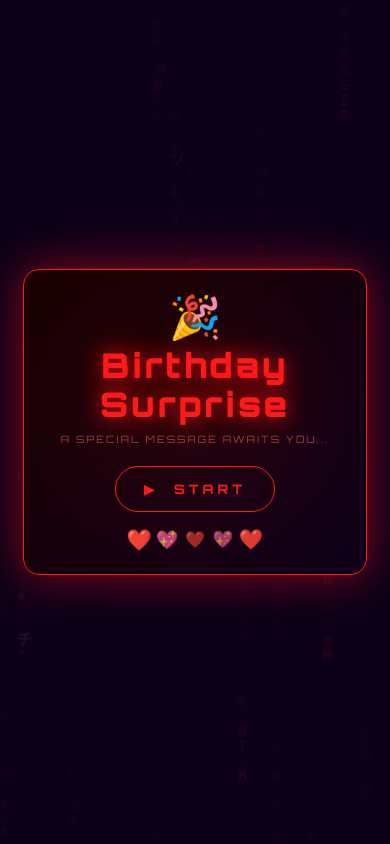
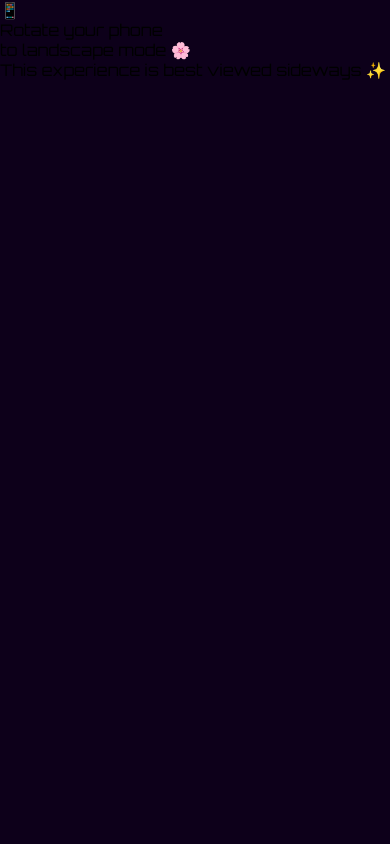
Before and after one commit to Grampx-afk/birthdaymatrix, a React (Create React App) app: page / in a window 390 px wide. Built offline with nearby package versions, Linux system fonts and the light colour scheme.

Commit message:
Update App.js

```diff
--- a/src/App.js
+++ b/src/App.js
@@ -7,11 +7,28 @@ import StarBackground from './components/StarBackground';
 import LoveNote from './components/LoveNote';
 import './App.css';
 
+function useIsPortrait() {
+  const check = () => window.innerWidth < window.innerHeight;
+  const [isPortrait, setIsPortrait] = useState(check);
+
+  useEffect(() => {
+    const handler = () => {
+      // Delay so browser finishes resizing after rotation
+      setTimeout(() => setIsPortrait(check()), 150);
+    };
+    window.addEventListener('resize', handler);
+    return () => window.removeEventListener('resize', handler);
+  }, []);
+
+  return isPortrait;
+}
+
 function App() {
   const [stage, setStage] = useState('popup');
   const [currentIndex, setCurrentIndex] = useState(0);
   const [phase, setPhase] = useState('idle');
   const timeoutRef = useRef(null);
+  const isPortrait = useIsPortrait();
 
   const messages = [
     { text: 'HAPPY',                   size: 'xl' },
@@ -49,6 +66,17 @@ function App() {
 
   const isLovenote = stage === 'lovenote';
 
+  // Show rotate prompt whenever width < height (portrait)
+  if (isPortrait) {
+    return (
+      <div className="rotate-prompt">
+        <div className="rotate-icon">📱</div>
+        <p className="rotate-text">Rotate your phone<br />to landscape mode 🌸</p>
+        <p className="rotate-sub">This experience is best viewed sideways ✨</p>
+      </div>
+    );
+  }
+
   return (
     <div className="app">
       {isLovenote ? <StarBackground /> : <MatrixBackground />}
```
